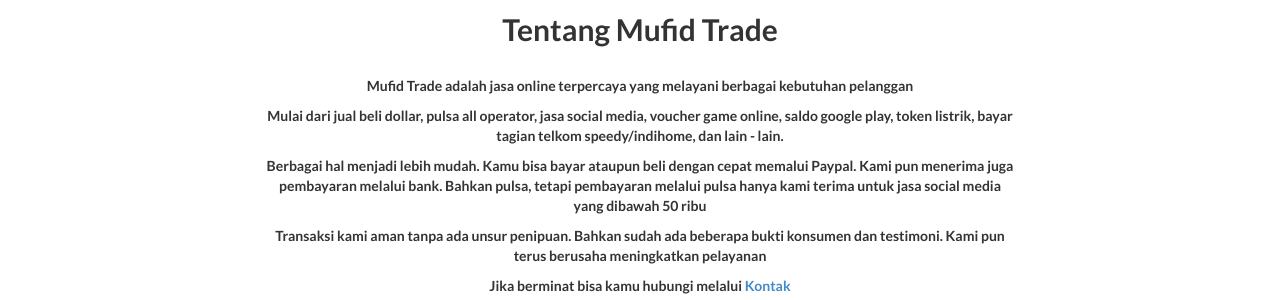
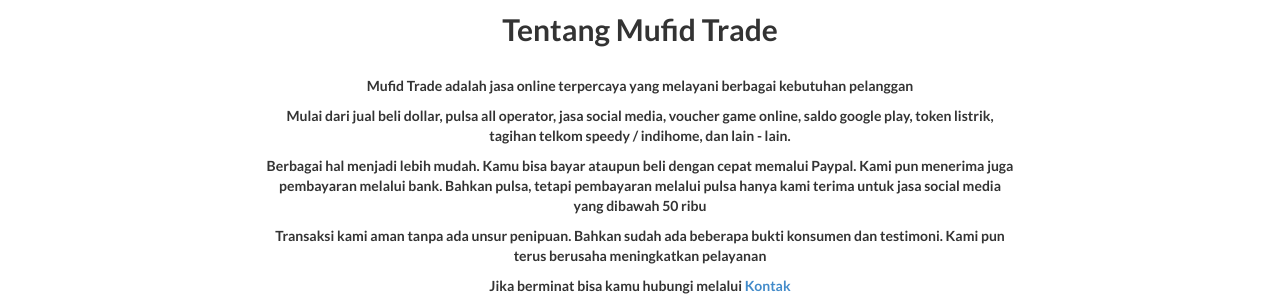
Before and after one commit to faazabilamr084/mufidtrade.github.io, a Jekyll site: the page built from index.html, in a window 1280 px wide and 900 px high, scrolled down 671 px. Shown: the part 153-453 px from the top of the window. Built offline with Jekyll 4.4.1, drawn with Linux system fonts in a browser that asks for light colours.

Commit message:
Update about.html

```diff
--- a/_includes/about.html
+++ b/_includes/about.html
@@ -6,7 +6,7 @@
               <h2>Tentang Mufid Trade</h2>
               <br/>
                 <p>Mufid Trade adalah jasa online terpercaya yang melayani berbagai kebutuhan pelanggan</p>
-                <p>Mulai dari jual beli dollar, pulsa all operator, jasa social media, voucher game online, saldo google  play, token listrik, bayar tagian telkom speedy/indihome, dan lain - lain.</p>
+                <p>Mulai dari jual beli dollar, pulsa all operator, jasa social media, voucher game online, saldo google  play, token listrik, tagihan telkom speedy / indihome, dan lain - lain.</p>
                 <p>Berbagai hal menjadi lebih mudah. Kamu bisa bayar ataupun beli dengan cepat memalui Paypal. Kami pun menerima juga pembayaran melalui bank. Bahkan pulsa, tetapi pembayaran melalui pulsa hanya kami terima untuk jasa social media yang dibawah 50 ribu</p>
                 <p>Transaksi kami aman tanpa ada unsur penipuan. Bahkan sudah ada beberapa bukti konsumen dan testimoni. Kami pun terus berusaha meningkatkan pelayanan</p>
                 <p>Jika berminat bisa kamu hubungi melalui <a href="#contact">Kontak</p>
```
